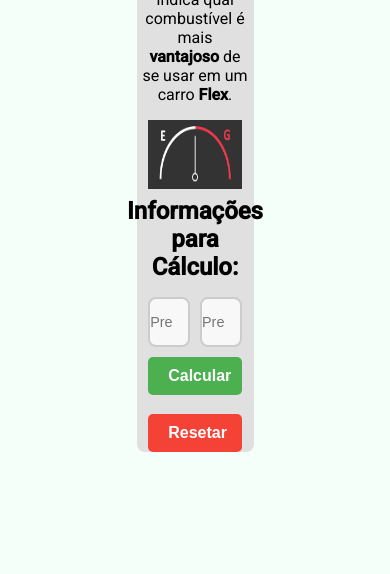
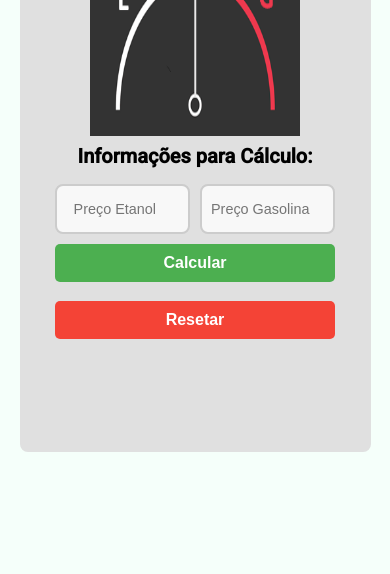
Before and after one commit to gasoaress/FlexApp, a plain HTML site: page index.html in a window 390 px wide. Shown: the part 270-844 px from the top of the page. Drawn offline with Linux system fonts and the light colour scheme.

Commit message:
Feat: Responsividade

```diff
--- a/style.css
+++ b/style.css
@@ -47,13 +47,13 @@ section {
 #content p {
     margin-left: 5%;
     margin-right: 5%;
-    font-size: 100%;
+    font-size: 24px;
     margin-bottom: 16px;
     text-align: center;
     }
 
 #status {
-    width: 80%;
+    max-width: 60%;;
     height: 30%;
     transition: opacity 0.5s ease-in-out;
     opacity: 1;
@@ -64,7 +64,7 @@ section {
 }
 
 #content h2 {
-        font-size: 150%;
+        font-size: 32px;
         margin-bottom: 6px;
         margin-top: 8px;
         text-align: center;
@@ -98,7 +98,8 @@ input[type="number"] {
 .behindButtons{
     display: flex;
     flex-direction: column;
-    width: 80%;
+    min-width: 80%;
+    max-width: 100%;
     margin-top: 10px;
 }
 
@@ -143,3 +144,62 @@ button[type="submit"]:hover{
 button[type="reset"]:hover {
     background-color: #c62c21;
 }
+
+@media (max-width: 1553px) {
+    #content p {
+        font-size: 20px;
+    }
+
+}
+
+@media (max-width: 1350px) {
+    #content {
+        width: 80%;
+        max-width: 500px;
+    }
+
+    #content h1 {
+        font-size: 2.5rem;
+    }
+
+    #content p {
+        font-size: 1.25rem;
+    }
+
+    #content h2 {
+        font-size: 1.5rem;
+    }
+
+    input[type="number"] {
+        font-size: 90%;
+    }
+
+    #status {
+        max-width: 60%;
+    }
+
+}
+
+@media (max-width: 768px) {
+    #content {
+        width: 90%;
+        max-width: 400px;
+    }
+
+    #content h1 {
+        font-size: 2rem;
+    }
+
+    #content p {
+        font-size: 1rem;
+    }
+
+    #content h2 {
+        font-size: 1.25rem;
+    }
+
+    input[type="number"] {
+        font-size: 90%;
+    }
+
+}
```
Also changed, not shown: index.html (+0 -1 lines).
